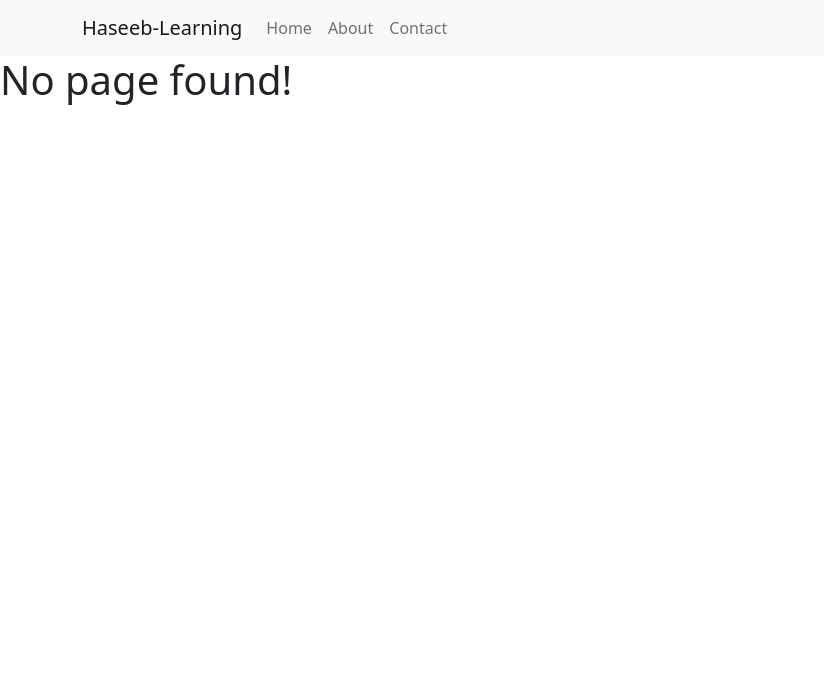
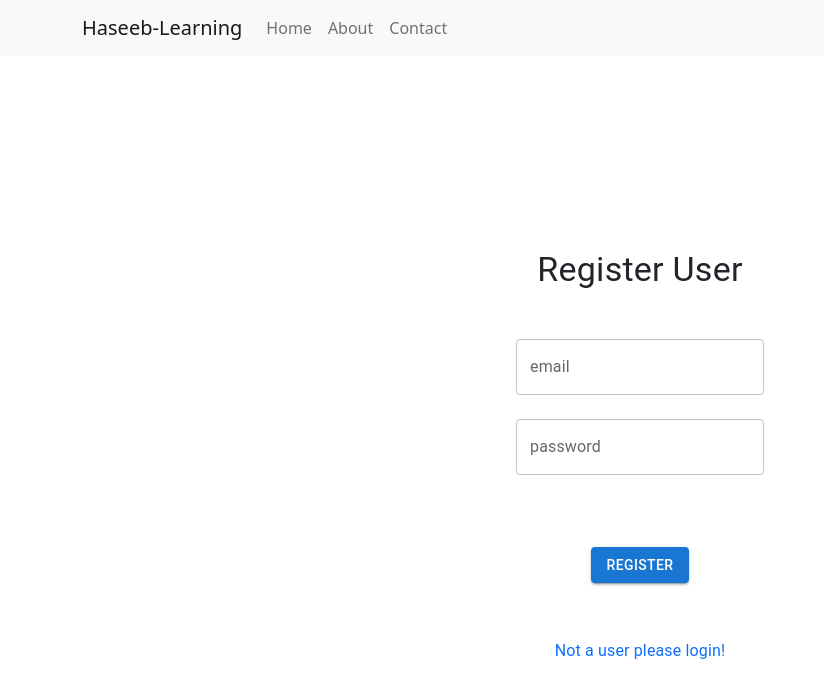
Before and after one commit to mabdullahjs/Batch-01, a React (Create React App) app: page /register in a window 1280 px wide. Shown: the top 698 px of the page, without its empty margins (0-824 px from the left). Built offline with nearby package versions, Linux system fonts and the light colour scheme.

Commit message:
login signup completed

```diff
--- a/package.json
+++ b/package.json
@@ -14,13 +14,15 @@
     "axios": "^1.4.0",
     "bootstrap": "^5.2.3",
     "firebase": "^9.22.1",
+    "formik": "^2.4.0",
     "react": "^18.2.0",
     "react-bootstrap": "^2.7.4",
     "react-dom": "^18.2.0",
     "react-router-dom": "^6.11.2",
     "react-scripts": "5.0.1",
     "styled-components": "^5.3.11",
-    "web-vitals": "^2.1.0"
+    "web-vitals": "^2.1.0",
+    "yup": "^1.2.0"
   },
   "scripts": {
     "start": "react-scripts start",
--- a/src/App.js
+++ b/src/App.js
@@ -1,6 +1,6 @@
 import React from 'react'
 import 'bootstrap/dist/css/bootstrap.min.css';
-import Router from './config/router';
+import Router from './config/router/router';
 
 const App = () => {
   return (
--- a/src/components/Navbar.js
+++ b/src/components/Navbar.js
@@ -10,11 +10,11 @@ function Navbars() {
   return (
     <Navbar bg="light" expand="lg">
       <Container>
-        <Navbar.Brand onClick={()=>navigate('/')}>Haseeb-Learning</Navbar.Brand>
+        <Navbar.Brand onClick={()=>navigate('/home')}>Haseeb-Learning</Navbar.Brand>
         <Navbar.Toggle aria-controls="basic-navbar-nav" />
         <Navbar.Collapse id="basic-navbar-nav">
           <Nav className="me-auto">
-            <Nav.Link onClick={()=>navigate('/')}>Home</Nav.Link>
+            <Nav.Link onClick={()=>navigate('/home')}>Home</Nav.Link>
             <Nav.Link onClick={()=>navigate('/about')}>About</Nav.Link>
             <Nav.Link onClick={()=>navigate('/contact')}>Contact</Nav.Link>
           </Nav>
--- /dev/null
+++ b/src/config/firebase/firebaseConfig.js
@@ -0,0 +1,21 @@
+// Import the functions you need from the SDKs you need
+import { initializeApp } from "firebase/app";
+// TODO: Add SDKs for Firebase products that you want to use
+// https://firebase.google.com/docs/web/setup#available-libraries
+
+// Your web app's Firebase configuration
+// For Firebase JS SDK v7.20.0 and later, measurementId is optional
+const firebaseConfig = {
+  apiKey: "AIzaSyC8HbXaznPzqjj1Mh-JLdLbji98ilzjUCk",
+  authDomain: "hsb-learning.firebaseapp.com",
+  projectId: "hsb-learning",
+  storageBucket: "hsb-learning.appspot.com",
+  messagingSenderId: "184020459601",
+  appId: "1:184020459601:web:ff0731423be3ef0b615870",
+  measurementId: "G-ZDBJH0S6RL"
+};
+
+// Initialize Firebase
+const app = initializeApp(firebaseConfig);
+
+export default app
--- a/src/config/router.js
+++ /dev/null
@@ -1,22 +0,0 @@
-import React from 'react'
-import { BrowserRouter, Route, Routes } from 'react-router-dom'
-import Home from '../screens/Home'
-import About from '../screens/About'
-import Contact from '../screens/Contact'
-import Navbars from '../components/Navbar'
-
-const Router = () => {
-  return (
-    <BrowserRouter>
-    <Navbars/>
-    <Routes>
-        <Route path='/' element={<Home/>} />
-        <Route path='/about' element={<About/>} />
-        <Route path='/contact/*' element={<Contact/>} />
-        <Route path='*' element={<h1>No page found!</h1>} />
-    </Routes>
-    </BrowserRouter>
-  )
-}
-
-export default Router
--- /dev/null
+++ b/src/config/router/router.js
@@ -0,0 +1,26 @@
+import React from 'react'
+import { BrowserRouter, Route, Routes } from 'react-router-dom'
+import Home from '../../screens/Home'
+import About from '../../screens/About'
+import Contact from '../../screens/Contact'
+import Navbars from '../../components/Navbar'
+import Login from '../../screens/Login'
+import Register from '../../screens/Register'
+
+const Router = () => {
+  return (
+    <BrowserRouter>
+    <Navbars/>
+    <Routes>
+        <Route path='/' element={<Login/>} />
+        <Route path='/register' element={<Register/>} />
+        <Route path='/home' element={<Home/>} />
+        <Route path='/about' element={<About/>} />
+        <Route path='/contact/*' element={<Contact/>} />
+        <Route path='*' element={<h1>No page found!</h1>} />
+    </Routes>
+    </BrowserRouter>
+  )
+}
+
+export default Router
--- a/src/screens/About.js
+++ b/src/screens/About.js
@@ -1,17 +1,11 @@
 import React from 'react'
-import { useLocation } from 'react-router-dom'
 
 const About = () => {
-
-  //useLocation for get data
-  const location = useLocation()
-  const title = location?.state?.title?.title;
 
 
   return (
     <>
       <h1 className='text-center'>About Page</h1>
-      <p className='text-center'>Title: {title ? title : 'Title not found'}</p>
     </>
 
   )
--- a/src/screens/Contact.js
+++ b/src/screens/Contact.js
@@ -1,21 +1,33 @@
 import React from 'react'
-import { Route, Routes, useNavigate } from 'react-router-dom'
+import { Route, Routes, useLocation, useNavigate } from 'react-router-dom'
 
 const Contact = () => {
-
+  const location = useLocation()
   const navigate = useNavigate();
   return (
     <>
-      <h1>Contact</h1>
+      <h1 className='text-center'>Contact</h1>
       <div className="d-flex justify-content-evenly mt-5" >
-        <button onClick={()=>navigate('/contact/')}>one</button>
-        <button onClick={()=>navigate('/contact/two')}>two</button>
-        <button onClick={()=>navigate('/contact/three')}>three</button>
+        <button onClick={()=>navigate('/contact/' , {
+          state:{
+            title:location.state?.title
+          }
+        })}>AlbumId</button>
+        <button onClick={()=>navigate('/contact/two' , {
+          state:{
+            title:location.state?.title
+          }
+        })}>ID</button>
+        <button onClick={()=>navigate('/contact/three' , {
+          state:{
+            title:location.state?.title
+          }
+        })}>Title</button>
       </div>
       <Routes>
-        <Route path='/' element={<h1 className='text-center mt-5'>One</h1>}/>
-        <Route path='/two' element={<h1 className='text-center mt-5'>two</h1>}/>
-        <Route path='/three' element={<h1 className='text-center mt-5'>three</h1>}/>
+        <Route path='/' element={<h1 className='text-center mt-5'>{location.state?.title?.albumId}</h1>}/>
+        <Route path='/two' element={<h1 className='text-center mt-5'>{location.state?.title?.id}</h1>}/>
+        <Route path='/three' element={<h1 className='text-center mt-5'>{location.state?.title?.title}</h1>}/>
       </Routes>
     </>
   )
--- a/src/screens/Home.js
+++ b/src/screens/Home.js
@@ -27,7 +27,7 @@ const Home = () => {
     //send data function
     const sendData = (item) => {
         console.log('function called', item)
-        navigate('/about', {
+        navigate('/contact', {
             state: {
                 title: item
             }
--- /dev/null
+++ b/src/screens/Login.js
@@ -0,0 +1,61 @@
+import { Box, Button, TextField, Typography } from '@mui/material'
+import React, { useState } from 'react'
+import { useNavigate } from 'react-router-dom'
+import { getAuth, signInWithEmailAndPassword  } from "firebase/auth";
+import app from '../config/firebase/firebaseConfig';
+
+
+const Login = () => {
+
+    //navigate hook
+    const navigate = useNavigate();
+
+    //state
+    const [email , setEmail] = useState('')
+    const [password , setPassword] = useState('')
+
+
+    //create User with email and password
+    const auth = getAuth(app);
+    const createUser = () => {
+        signInWithEmailAndPassword(auth, email, password)
+        .then((userCredential) => {
+            console.log(userCredential)
+            navigate('/home')
+          // ...
+        })
+        .catch((error) => {
+            console.log(error)
+        });
+    }
+
+
+    return (
+        <Box
+            display="flex"
+            justifyContent="center"
+            flexDirection="column"
+            alignItems="center"
+            minHeight="100vh"
+        >
+            <Typography className="mb-4" variant="h4">
+                Login User
+            </Typography><br />
+            <TextField onChange={(e)=>setEmail(e.target.value)} id="outlined-basic" label="email" variant="outlined" /><br />
+            <TextField onChange={(e)=>setPassword(e.target.value)} id="outlined-basic" label="password" variant="outlined" /><br />
+
+            <Box className="mt-5 mb-5">
+                <Button onClick={()=>createUser()} variant="contained">Login</Button>
+            </Box>
+            <Typography
+                sx={{ cursor: "pointer" }}
+                className="text-primary mt-2"
+                onClick={() => navigate('/register')}
+            >
+                Not a user please register!
+            </Typography>
+        </Box>
+    )
+}
+
+export default Login
--- /dev/null
+++ b/src/screens/Register.js
@@ -0,0 +1,63 @@
+import { Box, Button, TextField, Typography } from '@mui/material'
+import React, { useState } from 'react'
+import { useNavigate } from 'react-router-dom'
+import { getAuth, createUserWithEmailAndPassword } from "firebase/auth";
+import app from '../config/firebase/firebaseConfig';
+
+
+const Register = () => {
+
+    //navigate hook
+    const navigate = useNavigate();
+
+    //state
+    const [email , setEmail] = useState('')
+    const [password , setPassword] = useState('')
+
+
+    //create User with email and password
+    const auth = getAuth(app);
+    const createUser = () => {
+        createUserWithEmailAndPassword(auth, email, password)
+            .then((userCredential) => {
+                // Signed in
+                console.log(userCredential)
+                navigate('/')
+                // ...
+            })
+            .catch((error) => {
+                console.log(error)
+                // ..
+            });
+    }
+
+
+    return (
+        <Box
+            display="flex"
+            justifyContent="center"
+            flexDirection="column"
+            alignItems="center"
+            minHeight="100vh"
+        >
+            <Typography className="mb-4" variant="h4">
+                Register User
+            </Typography><br />
+            <TextField onChange={(e)=>setEmail(e.target.value)} id="outlined-basic" label="email" variant="outlined" /><br />
+            <TextField onChange={(e)=>setPassword(e.target.value)} id="outlined-basic" label="password" variant="outlined" /><br />
+
+            <Box className="mt-5 mb-5">
+                <Button onClick={()=>createUser()} variant="contained">Register</Button>
+            </Box>
+            <Typography
+                sx={{ cursor: "pointer" }}
+                className="text-primary mt-2"
+                onClick={() => navigate('/')}
+            >
+                Not a user please login!
+            </Typography>
+        </Box>
+    )
+}
+
+export default Register
```
Also changed, not shown: .txt, 1 other file (tests, documents, lock files or other folders).
